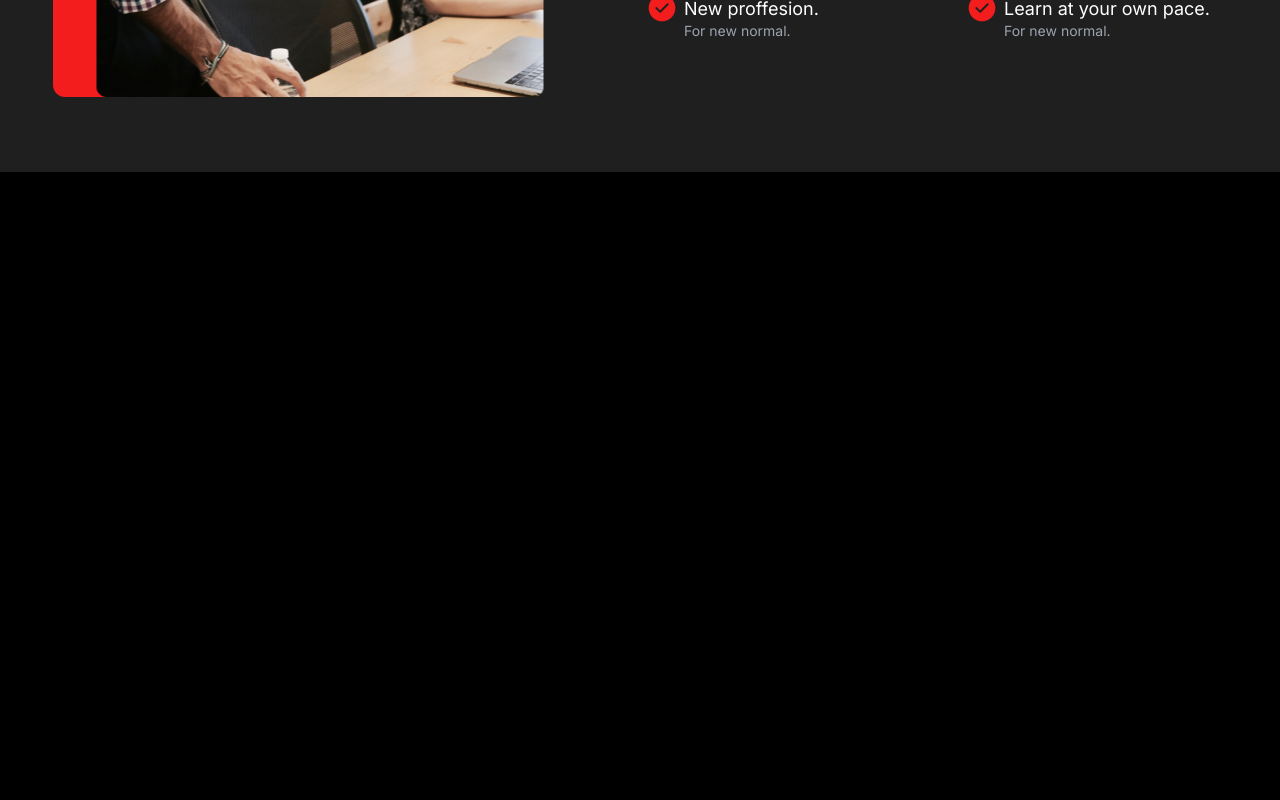
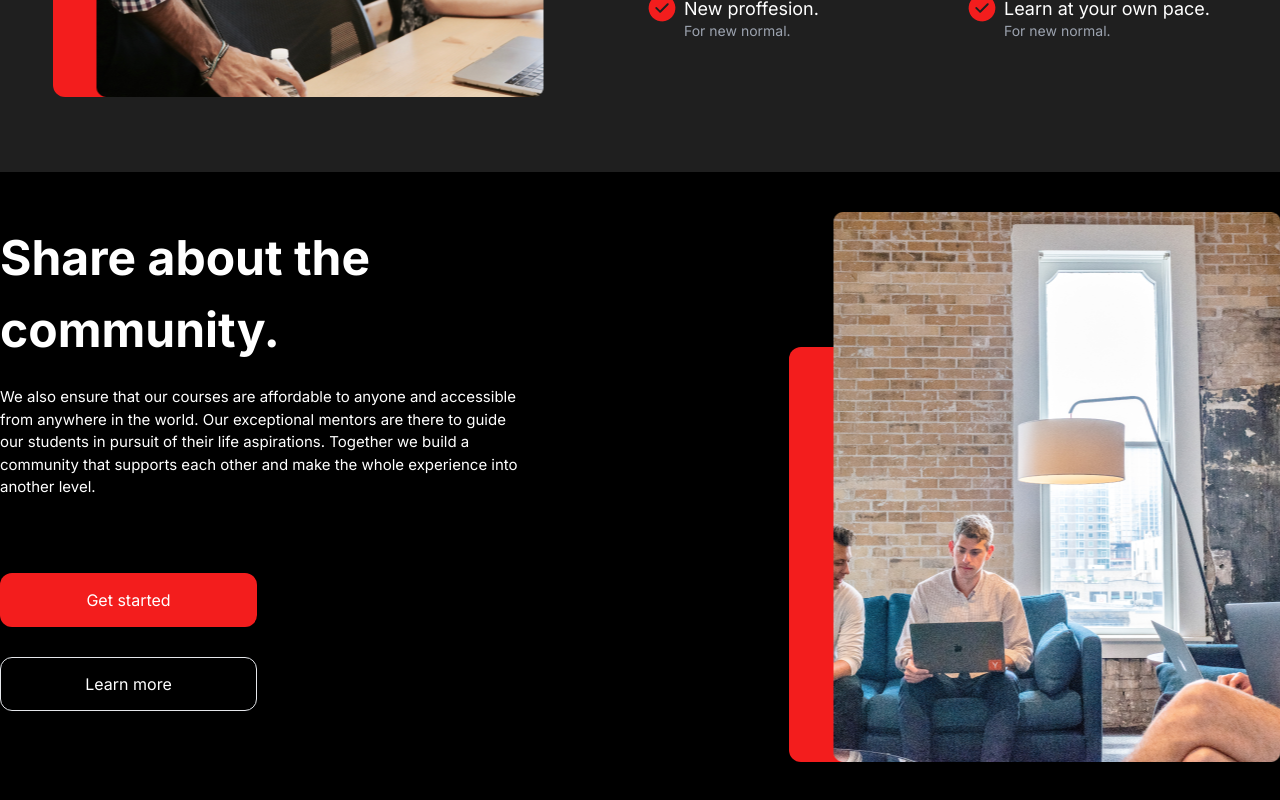
Before and after one commit to ladraniamine/courses-platform, a React (Create React App) app: page / in a window 1280 px wide. Shown: the part 2012-2812 px from the top of the page. Before the commit the page ends 2184 px from the top, so only its background shows below. Built offline with nearby package versions, Linux system fonts and the light colour scheme.

Commit message:
add Share about the community.

```diff
--- a/src/container/Home.jsx
+++ b/src/container/Home.jsx
@@ -108,7 +108,25 @@ const Home = () => {
 
             </div>
           </div>
-
+      </div>
+    </div>
+    {/* ---------------------------------------------------------------------- */}
+    <div className='w-full bg-black'>
+      <div className='container m-auto grid grid-cols-12'>
+          <div className="col-span-6 text-white ">
+            <h1 className=' max-w-[518px] h-[126px] text-[48px] font-bold mt-[50px] text-start'> Share about the community.</h1>
+            <p className='text-[15px] text-start mt-[38px] max-w-[518px]'> We also ensure that our courses are affordable to anyone and accessible from anywhere in the world. Our exceptional mentors are there to guide our students in pursuit of their life aspirations. Together we build a community that supports each other and make the whole experience into another level.</p>
+           <div className='grid grid-cols-12  items-center justify-start w-full'>
+           <button className='col-span-12 bg-[#F31D1D] rounded-xl rounded-br-xl w-[257px] h-[54px] hover:bg-[#f31d1dad] mt-[74px] '>Get started</button>
+           <button className='col-span-12 bg-[#0000] border rounded-xl rounded-br-xl w-[257px] h-[54px] hover:bg-gray-900 mt-[30px] mb-[92px]'>Learn more</button>
+           </div>
+          </div>
+          <div className="col-span-6 flex items-center justify-end">
+            <div className='relative w-[447px] h-[550px] '>
+            <img className='absolute top-[50%] left-[50%] translate-x-[-50%] translate-y-[-50%] z-10' src={require("../assets/image3.png")} alt="img" />
+            <span className='absolute bg-[#F31D1D] w-[487px] h-[415px] rounded-xl right-1 bottom-0 '></span>
+            </div>
+          </div>
       </div>
     </div>
     </section>
```
Also changed, not shown: src/assets/image3.png (added).
